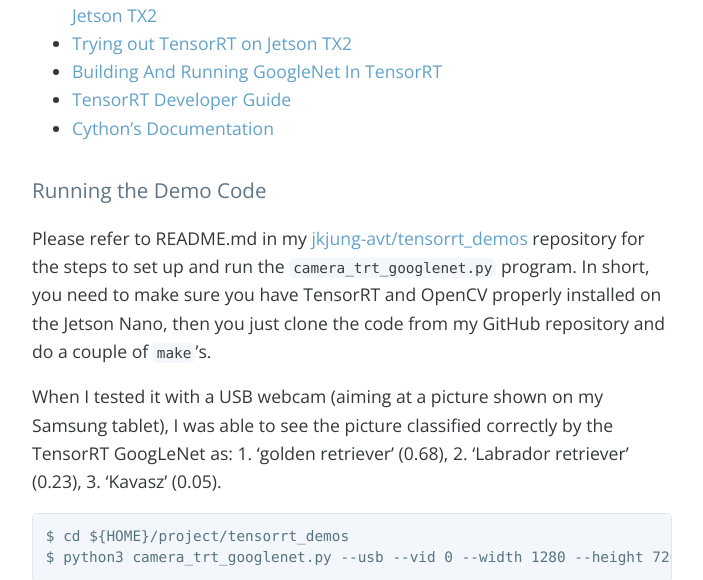
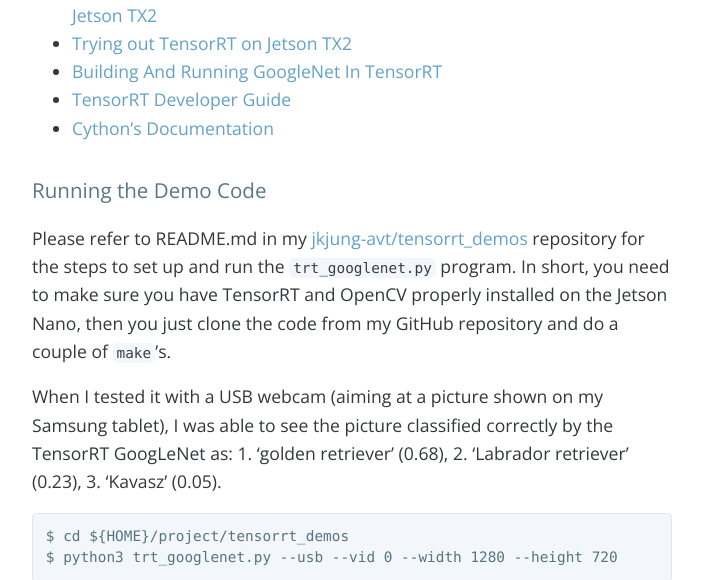
Before and after one commit to jkjung-avt/jkjung-avt.github.io, a Jekyll site: the page built from _posts/2019-05-20-tensorrt-googlenet.md, in a window 1280 px wide and 1400 px high, scrolled down 724 px, cut to the strip 0-580 px from the top of the window. Shown: the whole strip, without its empty margins (288-991 px from the left). Built offline with Jekyll 4.4.1, drawn with Linux system fonts in a browser that asks for light colours; nearby versions of some CDN libraries; comment, search, counter and statistics services are not loaded; some of the changed text lies outside the part shown.

Commit message:
Rename 'camera_trt_googlenet.py' to 'trt_googlenet.py'

````diff
--- a/_posts/2019-05-20-tensorrt-googlenet.md
+++ b/_posts/2019-05-20-tensorrt-googlenet.md
@@ -22,13 +22,13 @@ In this post, I'm demonstrating how I optimize the GoogLeNet (Inception-v1) caff
 
 # Running the Demo Code
 
-Please refer to README.md in my [jkjung-avt/tensorrt_demos](https://github.com/jkjung-avt/tensorrt_demos) repository for the steps to set up and run the `camera_trt_googlenet.py` program.  In short, you need to make sure you have TensorRT and OpenCV properly installed on the Jetson Nano, then you just clone the code from my GitHub repository and do a couple of `make`'s.
+Please refer to README.md in my [jkjung-avt/tensorrt_demos](https://github.com/jkjung-avt/tensorrt_demos) repository for the steps to set up and run the `trt_googlenet.py` program.  In short, you need to make sure you have TensorRT and OpenCV properly installed on the Jetson Nano, then you just clone the code from my GitHub repository and do a couple of `make`'s.
 
 When I tested it with a USB webcam (aiming at a picture shown on my Samsung tablet), I was able to see the picture classified correctly by the TensorRT GoogLeNet as: 1. 'golden retriever' (0.68), 2. 'Labrador retriever' (0.23), 3. 'Kavasz' (0.05).
 
 ```shell
 $ cd ${HOME}/project/tensorrt_demos
-$ python3 camera_trt_googlenet.py --usb --vid 0 --width 1280 --height 720
+$ python3 trt_googlenet.py --usb --vid 0 --width 1280 --height 720
 ```
 
 ![A golden retriever picture correctly classified by TensorRT GoogLeNet](https://raw.githubusercontent.com/jkjung-avt/tensorrt_demos/master/doc/golden_retriever.png)
@@ -48,7 +48,7 @@ $ {HOME}/project/ssd-caffe/build/tools/caffe time --gpu 0 --model ${HOME}/projec
 3. If you'd like to adapt my TensorRT GoogLeNet code to your own caffe classification model, you probably only need to make the following changes:
 
    * Make a copy of the `googlenet/` directory and rename it.  Replace the `deploy.prototxt` and `deploy.caffemodel` with your own model.  Also replace `synset_words.txt` so that the list of class names match your model.
-   * In `camera_trt_googlenet.py`, modify the following global variables:
+   * In `trt_googlenet.py`, modify the following global variables:
      - `DEPLOY_ENGINE`: name of the TensorRT engine file used for inferencing.
      - `ENGINE_SHAPE0`: shape of the input `data` blob; you need to modify it if your model is using a input tensor shape other than 3x224x224.
      - `ENGINE_SHAPE1`: shape of the output `prob` blob; you need to modify it ifoutput of your model is not 1,000 classes.
````
